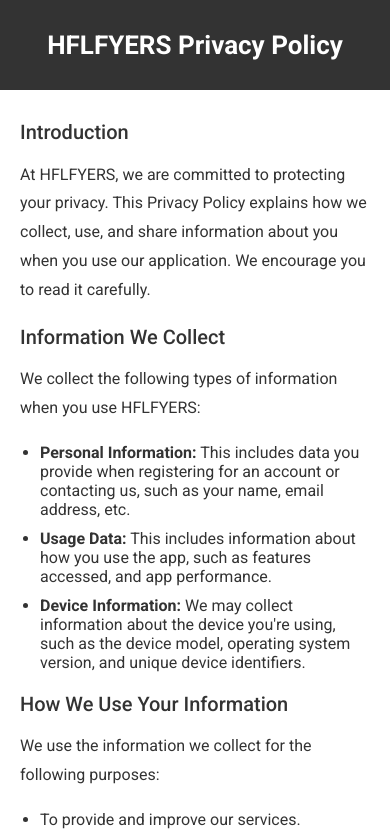
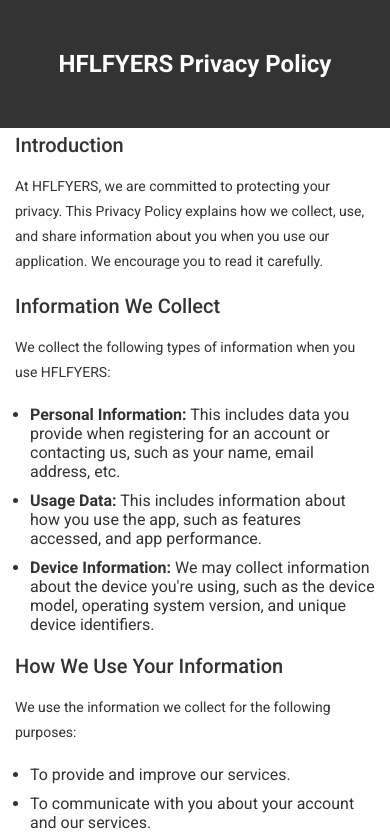
Before and after one commit to zxjota/HFLFYERS-WEB, a plain HTML site: page index.html in a window 390 px wide. Shown: the top 836 px of the page. Drawn offline with Linux system fonts and the light colour scheme.

Commit message:
Update index.html

```diff
--- a/index.html
+++ b/index.html
@@ -91,15 +91,45 @@
     }
 
     /* 响应式设计 */
+    @media (max-width: 800px) {
+      header h1 {
+        font-size: 28px;
+      }
+      main {
+        padding: 25px;
+        margin: 20px auto;
+      }
+      main h2 {
+        font-size: 22px;
+      }
+      main p {
+        font-size: 14px;
+      }
+      main ul {
+        padding-left: 15px;
+      }
+    }
+
     @media (max-width: 600px) {
       header h1 {
-        font-size: 26px;
+        font-size: 24px;
+        padding: 20px;
       }
       main {
-        padding: 20px;
+        padding: 15px;
       }
       main h2 {
         font-size: 20px;
+      }
+      main p {
+        font-size: 14px;
+      }
+      footer {
+        font-size: 12px;
+        padding: 10px 0;
+      }
+      .contact p {
+        font-size: 14px;
       }
     }
   </style>
```
